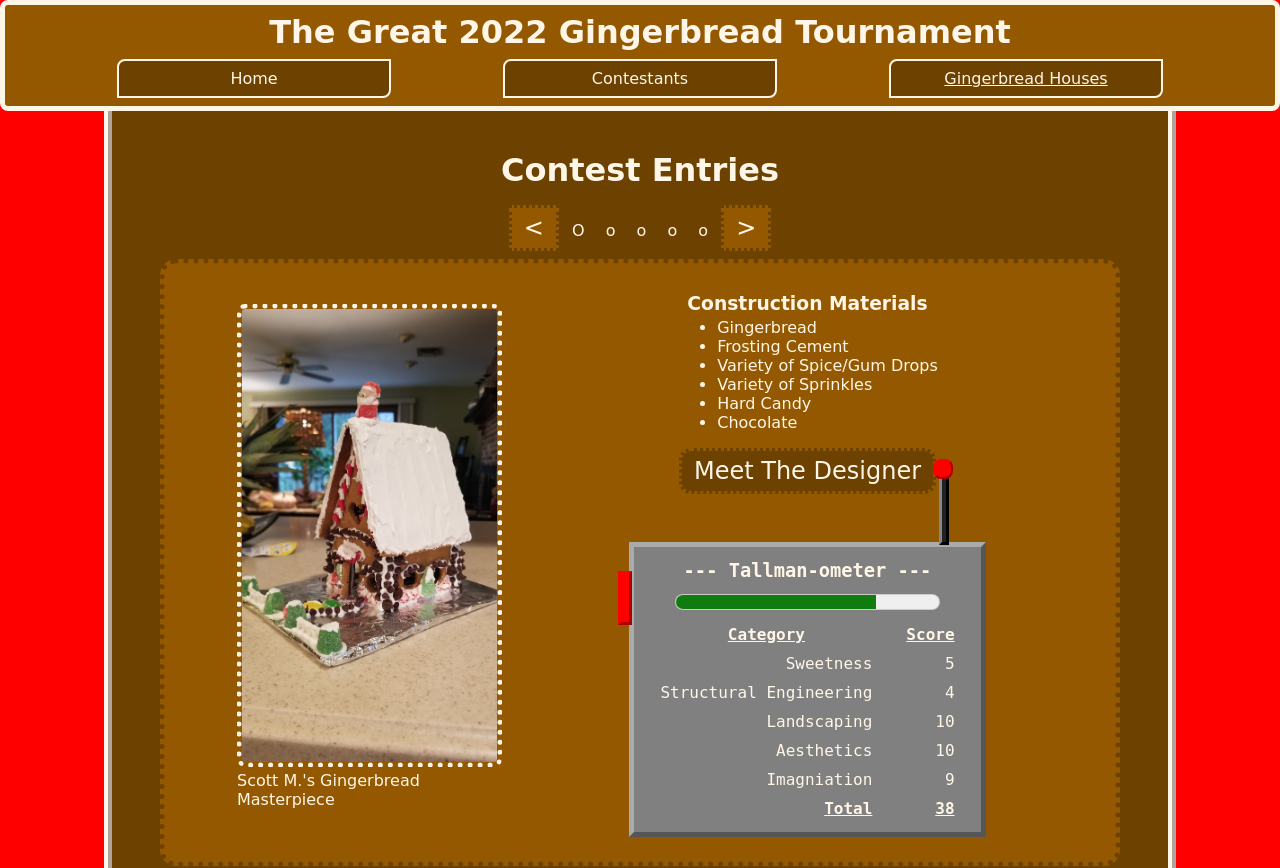
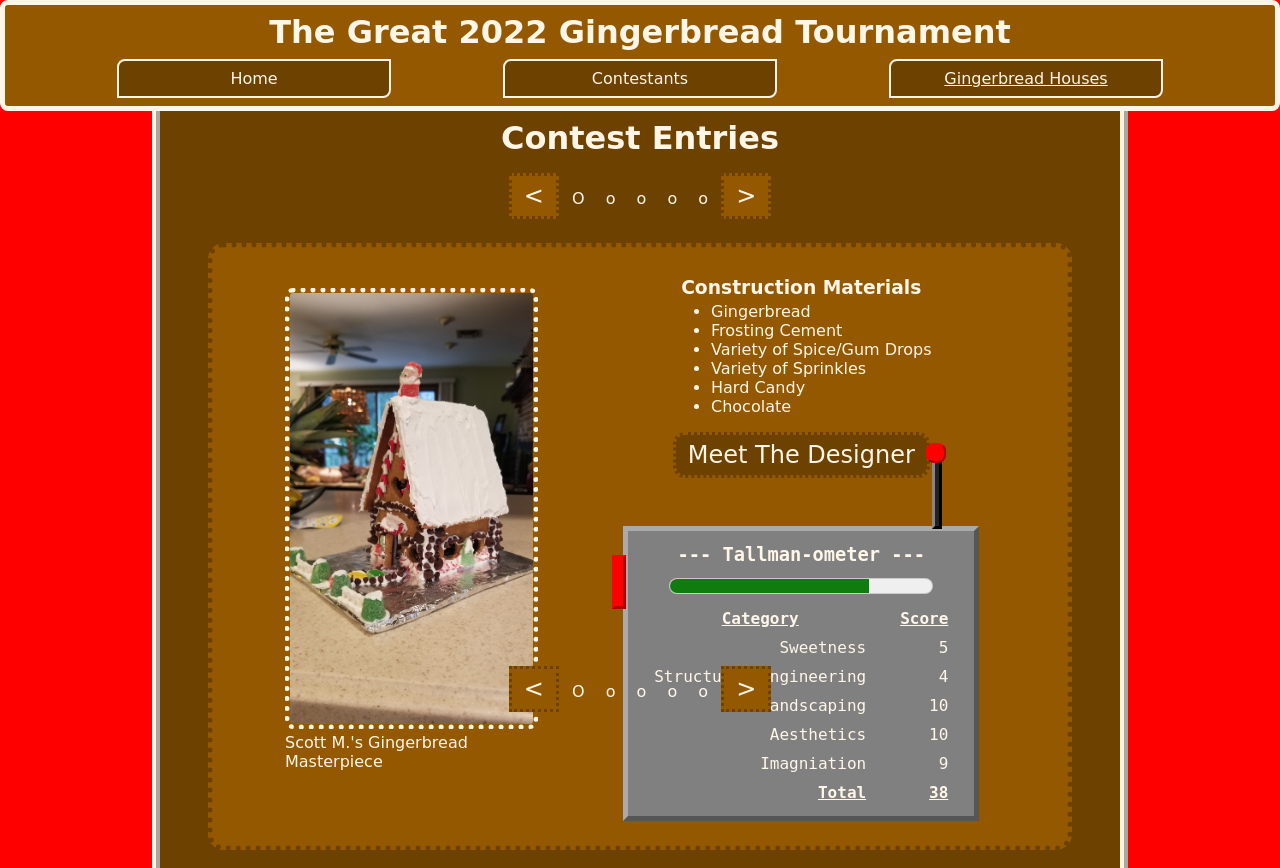
Before and after one commit to Saverton/gingerbread, a React (Create React App) app: page /houses/0 in a window 1280 px wide. Shown: the top 868 px of the page. Built offline with nearby package versions, Linux system fonts and the light colour scheme.

Commit message:
add static styling for slide nav

```diff
--- a/src/components/Slideshow.js
+++ b/src/components/Slideshow.js
@@ -16,10 +16,12 @@ function Slideshow({ components, slideIndex, routeName }) {
   }
 
   return (
-    <div>
+    <div className='slideshow'>
       <SlideNav slideLocations={slideLocations} handleSlideChange={handleSlideChange} />
       {components[slideIndex]}
-      <SlideNav slideLocations={slideLocations} handleSlideChange={handleSlideChange} />
+      <div className='static'>
+        <SlideNav slideLocations={slideLocations} handleSlideChange={handleSlideChange} />
+      </div>
     </div>
   )
 }
--- a/src/index.css
+++ b/src/index.css
@@ -2,6 +2,10 @@
   --gingerbread-brown: #945900;
   --dark-gingerbread-brown: #6d4100;
   --frosting-white: #fff6e8;
+}
+
+html {
+  height: 100%;
 }
 
 body {
@@ -9,6 +13,15 @@ body {
   background-color: red;
   font-family: 'Comic Sans MS', 'Comic Sans';
   color: var(--frosting-white);
+  height: 100%;
+}
+
+#root {
+  margin: 0;
+  height: 100%;
+  display: flex;
+  flex-direction: column;
+  justify-content: space-between;
 }
 
 header, footer {
@@ -61,16 +74,16 @@ nav a {
 main {
   background-color: var(--dark-gingerbread-brown);
   margin: 0px auto;
-  padding: 2em 3em;
   width: 75%;
   border-left: 0.5em ridge var(--frosting-white);
   border-right: 0.5em ridge var(--frosting-white);
+  height: 100%;
 }
 
 article {
   background-color: var(--gingerbread-brown);
   padding: 1.5em 2em;
-  margin-bottom: 3em;
+  margin: 1rem 3rem 10rem;
   border: 5px dotted var(--dark-gingerbread-brown);
   border-radius: 1em;
 }
@@ -199,3 +212,15 @@ tr:last-of-type {
 .active {
   text-decoration: underline;
 }
+
+.slideshow {
+  display: flex;
+  flex-direction: column;
+  justify-content: center;
+}
+
+.static {
+  position: absolute;
+  bottom: 5rem;
+  width: 75%;
+}
```
